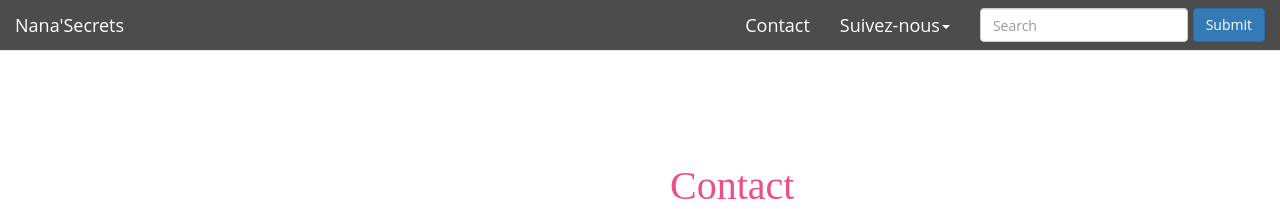
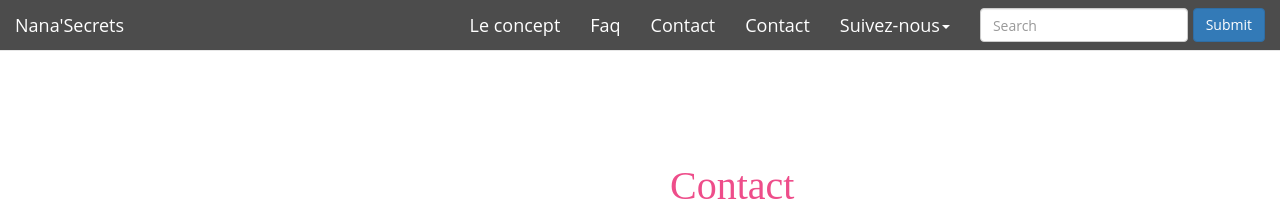
Before and after one commit to cdiomande78/jekyll-nanasecrets, a Jekyll site: the page built from contact.html, in a window 1280 px wide. Shown: the top 209 px of the page. Built offline with Jekyll 4.4.1, drawn with Linux system fonts in a browser that asks for light colours; nearby versions of some CDN libraries.

Commit message:
Ajout éléments du menu

```diff
--- a/_layouts/default.html
+++ b/_layouts/default.html
@@ -77,6 +77,9 @@
     <div class="collapse navbar-collapse" id="bs-example-navbar-collapse-1">
 
       <ul class="nav navbar-nav navbar-right">
+        <li><a href="le-concept.html">Le concept</a></li>
+        <li><a href="faq.html">Faq</a></li>
+        <li><a href="blog/index.html">Contact</a></li>
         <li><a href="contact.html">Contact</a></li>
         <li class="dropdown">
           <a href="#" class="dropdown-toggle" data-toggle="dropdown" role="button" aria-haspopup="true" aria-expanded="false">Suivez-nous<span class="caret"></span></a>
```
